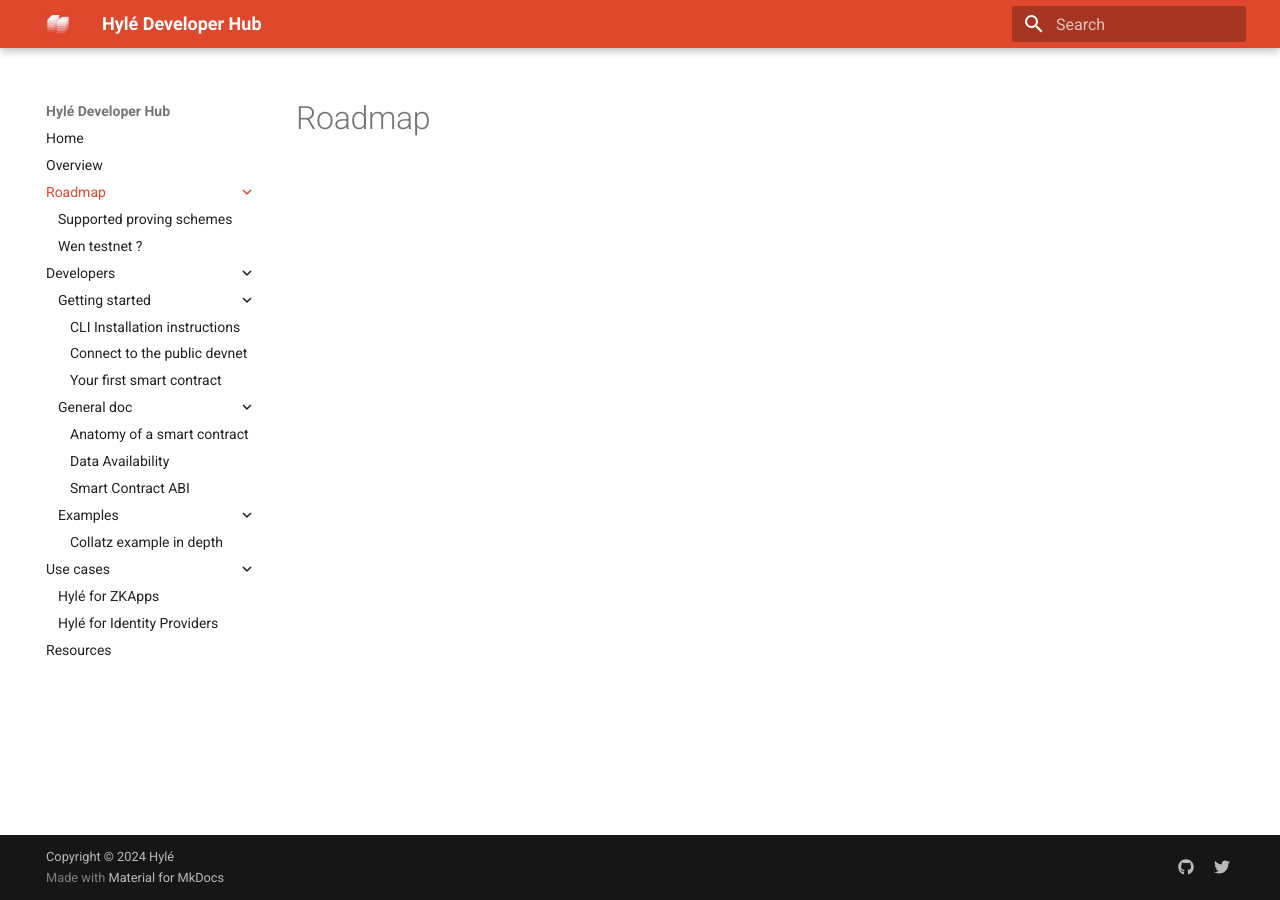
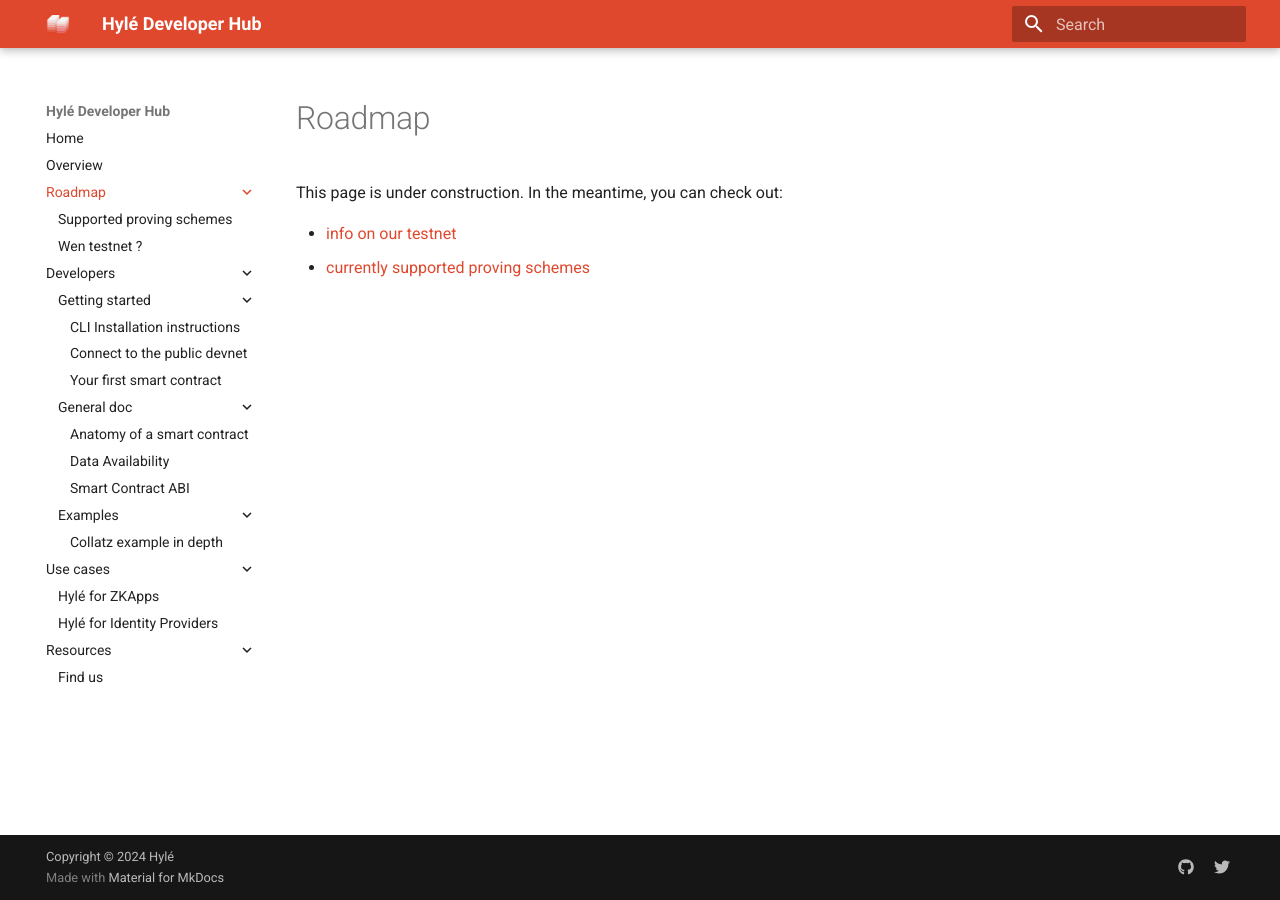
Before and after one commit to Hyle-org/devhub-hyle, an MkDocs documentation site: the page built from docs/roadmap/index.md, in a window 1280 px wide. Built offline with MkDocs 1.6.1 and Material for MkDocs 9.7.7, drawn with Linux system fonts in a browser that asks for light colours.

Commit message:
reorg of existing pages into new architecture

```diff
--- a/docs/roadmap/index.md
+++ b/docs/roadmap/index.md
@@ -1,3 +1,10 @@
 ---
 title: Roadmap
 ---
+
+# Roadmap
+
+This page is under construction. In the meantime, you can check out:
+
+- [info on our testnet](./testnet.md)
+- [currently supported proving schemes](./supported-proving-schemes.md)
```
Also changed, not shown: docs/resources/find-us.md (added, +18 -0 lines).
